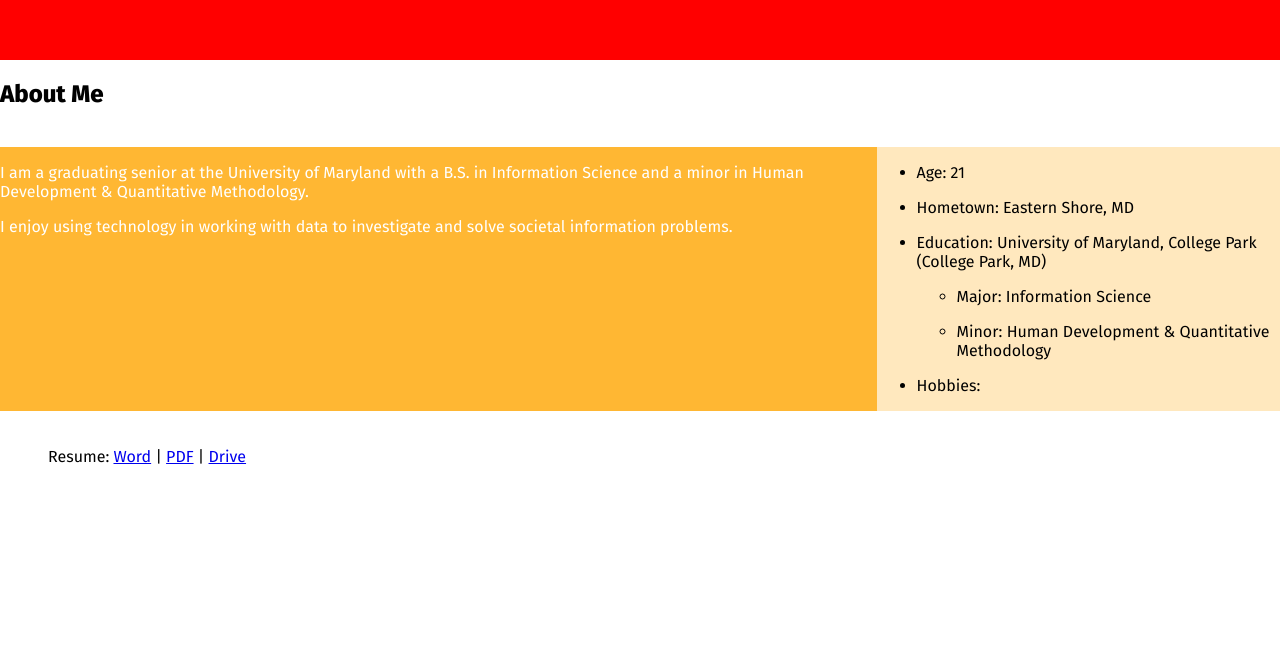
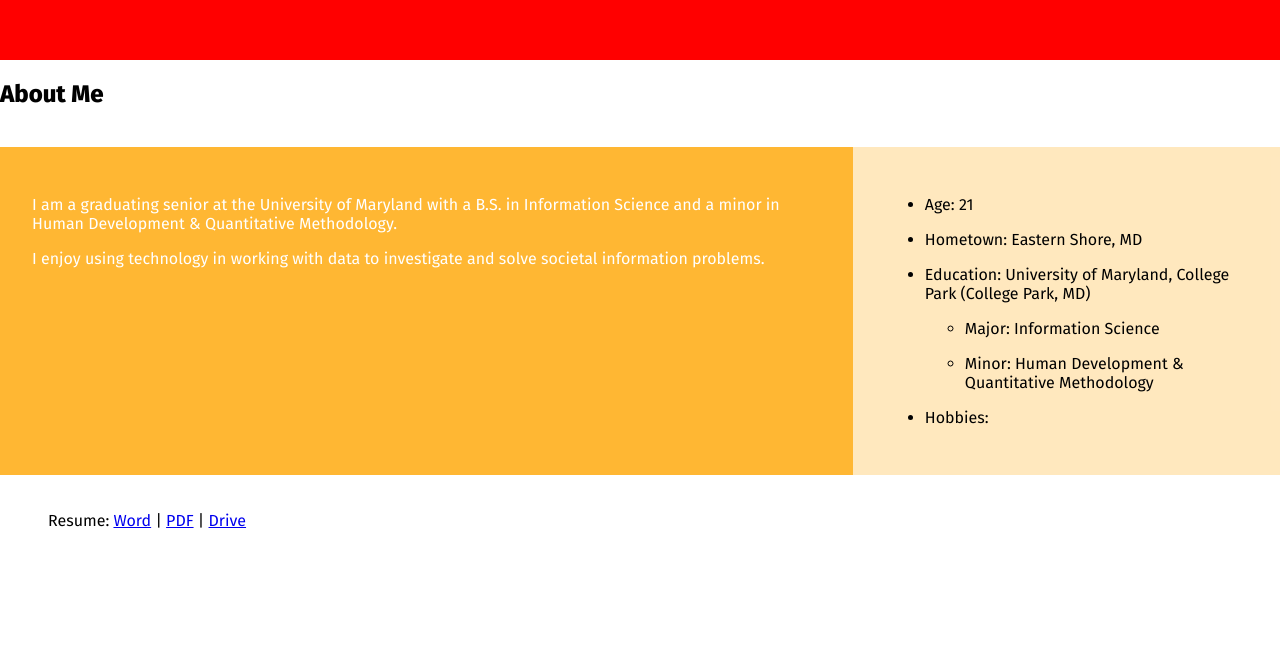
Before and after one commit to arionaskins/arionaskins.github.io, a React (Create React App) app: page / in a window 1280 px wide. Shown: the part 606-1267 px from the top of the page. Built offline with nearby package versions, Linux system fonts and the light colour scheme.

Commit message:
nav style adjs

```diff
--- a/src/styles/App.css
+++ b/src/styles/App.css
@@ -15,8 +15,9 @@
 
   .nav-bar-container {
     display: flex;
+    position: -webkit-sticky;
+    top: 0;
     height: 85px;
-    width: 100vw;
     background-color: rgb(44, 5, 5);
     justify-content: flex-end;
   }
@@ -34,7 +35,6 @@
   /* main page styling */
 
   .main-container {
-    width: 100vw;
     height: 70vh;
     background-color: red;
   }
@@ -80,6 +80,10 @@
   #projects {
     padding-top: 3rem;
   }
+
+  section {
+    padding: 2rem;
+  }
 }
 
 /* handle styling for small device viewports */
```
